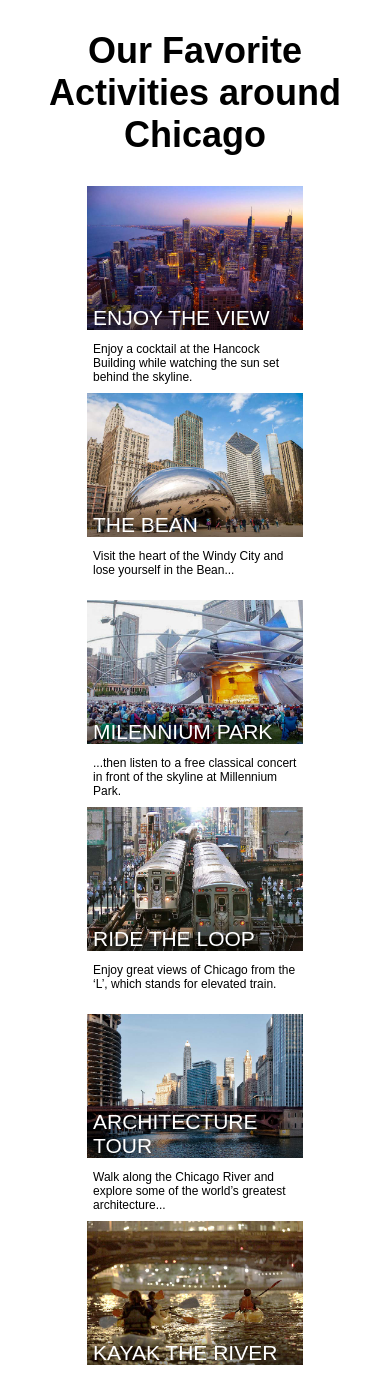
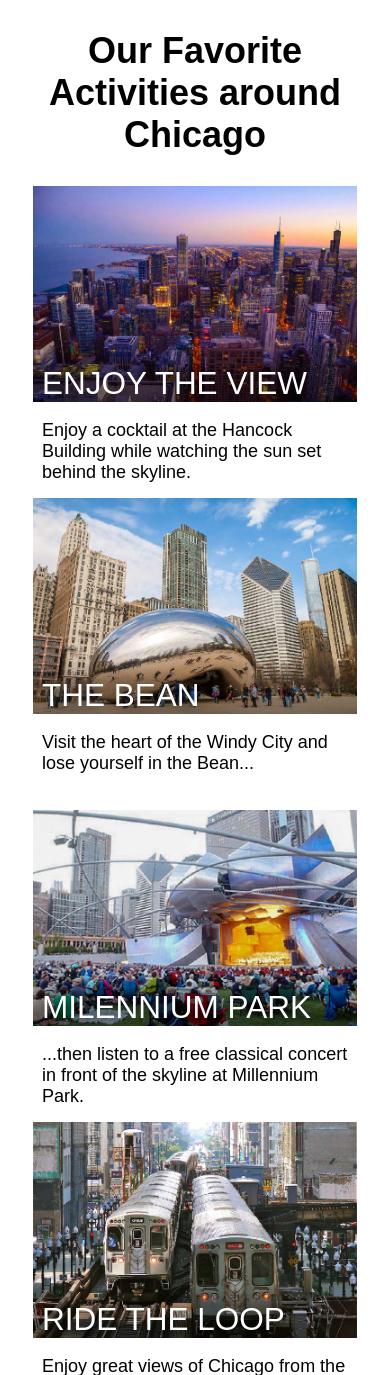
Before and after one commit to MrLoh/tobanika.us, a PHP site: page /holiday/ in a window 390 px wide. Shown: the top 1375 px of the page. Run offline with PHP 8.4, Linux system fonts and the light colour scheme; some libraries are stand-ins or nearby versions.

Commit message:
add basic mobile styles to holiday

```diff
--- a/assets/css/holiday.min.css
+++ b/assets/css/holiday.min.css
@@ -1 +1 @@
-html{font-size:16px;overflow-x:hidden}@media(max-width:500px){html{font-size:12px}}@media(min-width:1100px){html{font-size:20px}}body{position:relative;font-family:proxima-nova-alt-condensed,Proxima Nova Condensed,sans-serif;font-weight:300;font-size:1.2rem;margin:0;width:100%;overflow-x:hidden}h1{font-weight:800;font-size:3rem;padding:0 2rem}.cards{text-align:center}.card{display:inline-block;position:relative;margin:0 1rem;padding:0;width:18rem;height:17rem;overflow:hidden;text-align:left}.card figure{position:relative;margin:0;width:100%;height:12rem;overflow:hidden}.card figure img{width:100%}.card figure figcaption{position:absolute;bottom:0;width:100%;padding:1rem .5rem 0;color:white;font-family:adelle-condensed,Adelle Condensed,sans-serif;font-weight:300;font-size:1.75rem;text-shadow:0 0 1rem black;text-transform:uppercase;background:-webkit-linear-gradient(transparent,rgba(0,0,0,.4));background:linear-gradient(transparent,rgba(0,0,0,.4))}.card p{padding:0 .5rem;font-size:1rem;position:absolute}
+html{font-size:20px;overflow-x:hidden}@media(max-width:1200px){html{font-size:18px}}@media(max-width:1080px){html{font-size:16px}}@media(max-width:960px){html{font-size:20px}}@media(max-width:800px){html{font-size:18px}}@media(max-width:740px){html{font-size:16px}}@media(max-width:640px){html{font-size:20px}}@media(max-width:400px){html{font-size:18px}}@media(max-width:360px){html{font-size:16px}}body{position:relative;font-family:proxima-nova-alt-condensed,Proxima Nova Condensed,sans-serif;font-weight:300;font-size:1.2rem;margin:0;width:100%;overflow-x:hidden}h1{font-weight:800;font-size:3rem;padding:0 2rem}@media(max-width:960px){h1{font-size:2rem}}.cards{text-align:center}.card{display:inline-block;position:relative;margin:0 1rem;padding:0;width:18rem;height:17rem;overflow:hidden;text-align:left}.card figure{position:relative;margin:0;width:100%;height:12rem;overflow:hidden}.card figure img{width:100%}.card figure figcaption{position:absolute;bottom:0;width:100%;padding:1rem .5rem 0;color:white;font-family:adelle-condensed,Adelle Condensed,sans-serif;font-weight:300;font-size:1.75rem;text-shadow:0 0 1rem black;text-transform:uppercase;background:-webkit-linear-gradient(transparent,rgba(0,0,0,.4));background:linear-gradient(transparent,rgba(0,0,0,.4))}.card p{padding:0 .5rem;font-size:1rem;position:absolute}
--- a/assets/css/holiday.scss
+++ b/assets/css/holiday.scss
@@ -7,20 +7,36 @@ $adelle: "adelle-condensed", "Adelle Condensed", sans-serif;
 $proxima: "proxima-nova-alt-condensed", "Proxima Nova Condensed", sans-serif;
 
 html {
-    font-size: 16px;
-    @media (max-width: 500px) {
-        font-size: 12px;
+    font-size: 20px;
+    @media (max-width: 1200px) {
+        font-size: 18px;
     }
-    @media (min-width: 1100px) {
+    @media (max-width: 1080px) {
+        font-size: 16px;
+    }
+    @media (max-width: 960px) {
         font-size: 20px;
+    }
+    @media (max-width: 800px) {
+        font-size: 18px;
+    }
+    @media (max-width: 740px) {
+        font-size: 16px;
+    }
+    @media (max-width: 640px) {
+        font-size: 20px;
+    }
+    @media (max-width: 400px) {
+        font-size: 18px;
+    }
+    @media (max-width: 360px) {
+        font-size: 16px;
     }
     overflow-x: hidden;
 }
 
 body {
     position: relative;
-    // background: $background;
-    // color: white;
     font-family: $proxima;
     font-weight: 300;
     font-size: 1.2rem;
@@ -33,6 +49,9 @@ h1 {
     font-weight: 800;
     font-size: 3rem;
     padding: 0 2rem;
+    @media (max-width: 960px) {
+        font-size: 2rem;
+    }
 }
 
 .cards {
```
